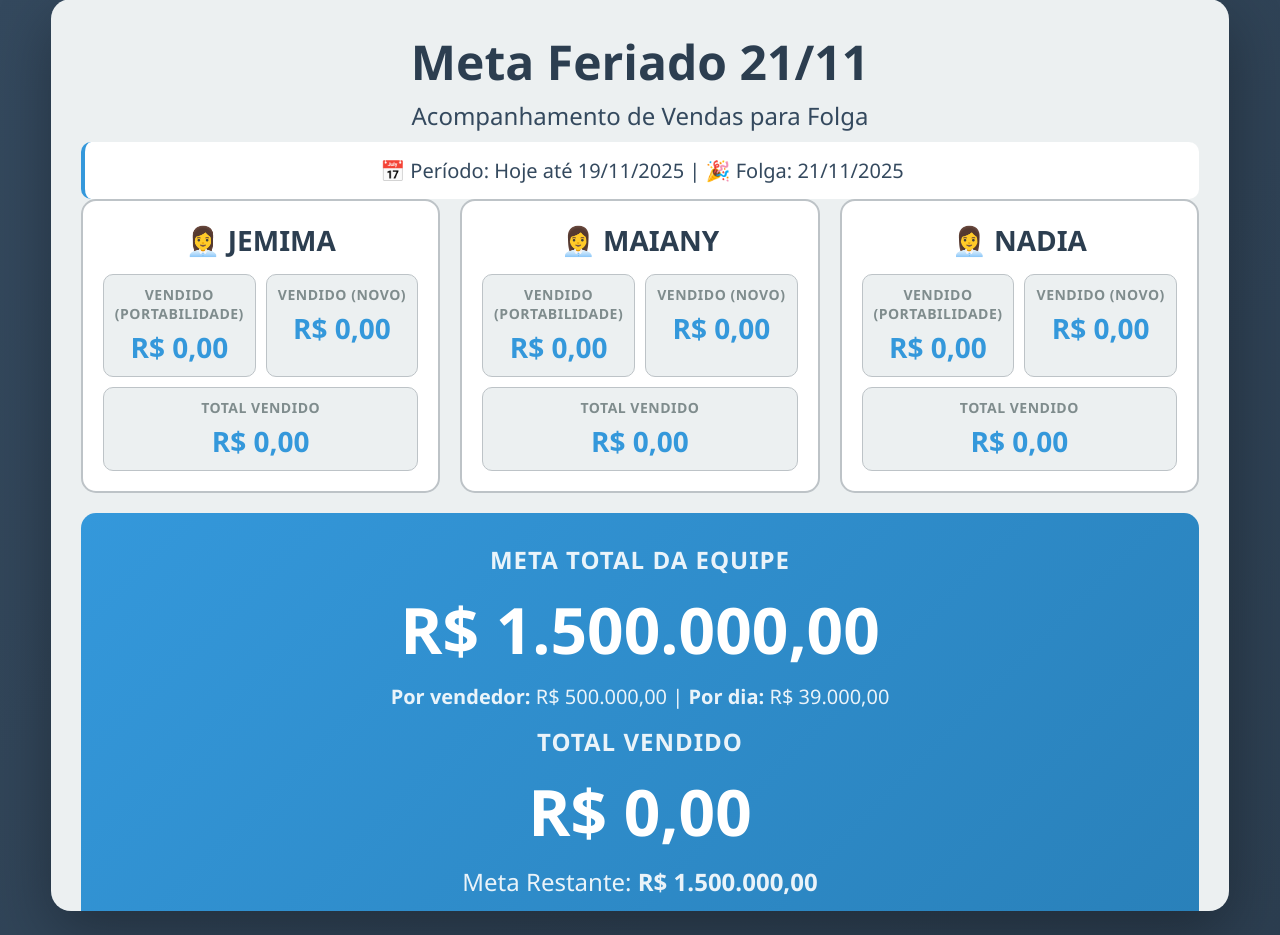
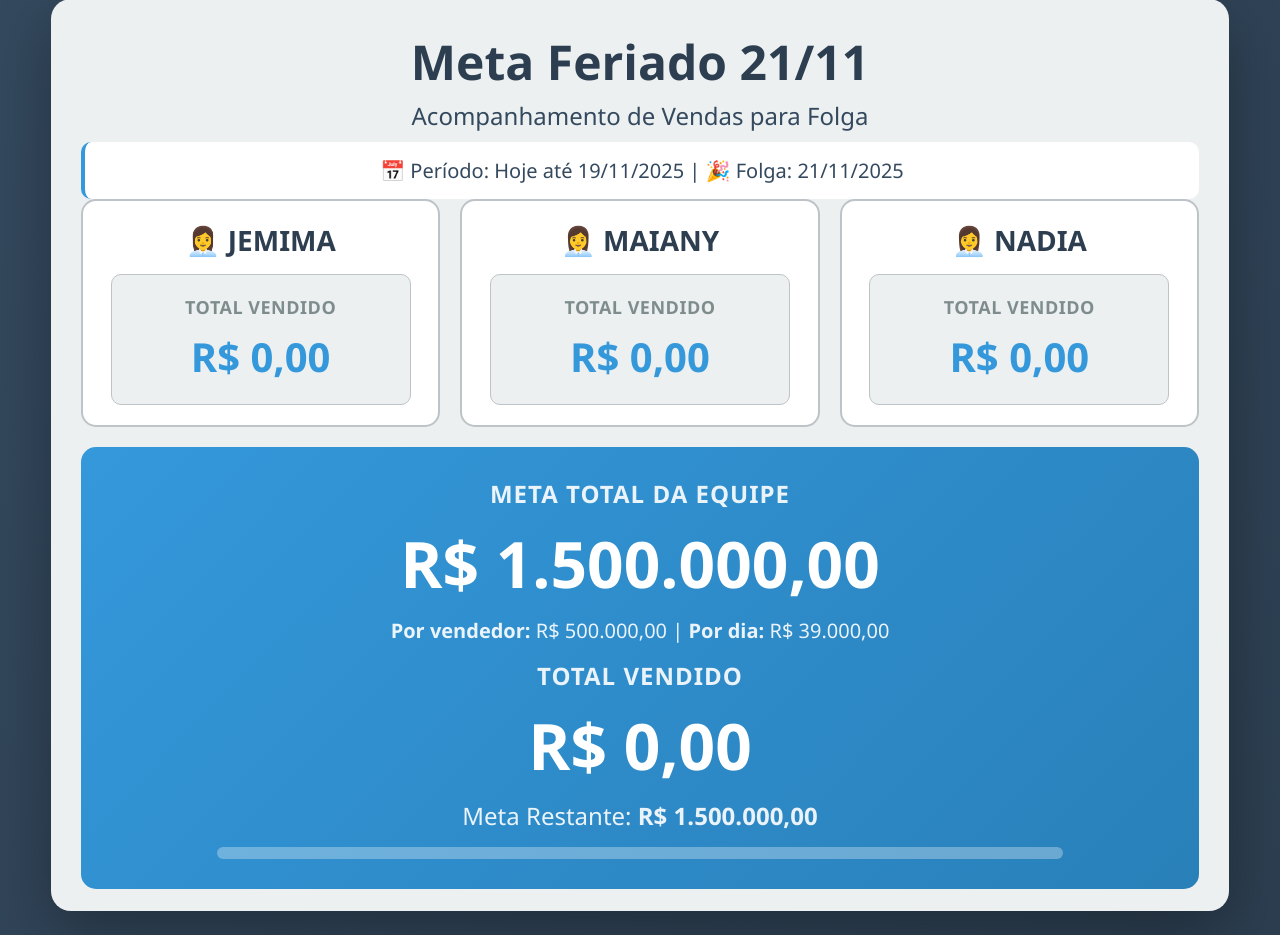
Before and after one commit to aryapromotora-alt/planilha-de-vendas, a Flask app: page /meta-feriado in a window 1280 px wide. Shown: the part 25-960 px from the top of the page. Run offline with Flask 3, Linux system fonts and the light colour scheme; data that the repository does not hold is empty; some libraries are stand-ins or nearby versions.

Commit message:
Add files via upload

```diff
--- a/templates/meta_feriado.html
+++ b/templates/meta_feriado.html
@@ -88,6 +88,8 @@
             display: flex;
             flex-direction: column;
             gap: 15px;
+            /* Novo: Centralizar o conteúdo da caixa do vendedor */
+            align-items: center;
         }
 
         .seller-name {
@@ -98,30 +100,32 @@
         }
 
         .seller-stats {
-            display: grid;
-            grid-template-columns: 1fr 1fr;
-            gap: 10px;
+            display: flex; /* Mudar para flex para centralizar melhor a única caixa */
+            justify-content: center;
+            width: 100%;
         }
 
         .stat-box {
             background: #ecf0f1; /* Fundo do container cinza claro/pastel */
-            padding: 10px;
+            padding: 20px 30px; /* Aumentar o padding para destaque */
             border-radius: 10px;
             text-align: center;
             border: 1px solid #bdc3c7; /* Borda suave */
+            width: 100%; /* Ocupar a largura total dentro do seller-stats */
+            max-width: 300px; /* Limitar o tamanho para não ficar muito largo */
         }
 
         .stat-label {
-            font-size: 14px;
+            font-size: 18px; /* Aumentar o tamanho da label */
             color: #7f8c8d; /* Cinza suave */
             text-transform: uppercase;
             letter-spacing: 0.5px;
-            margin-bottom: 5px;
+            margin-bottom: 10px; /* Aumentar margem */
             font-weight: 600;
         }
 
         .stat-value {
-            font-size: 28px; /* Aumentar para TV */
+            font-size: 40px; /* Aumentar bastante o valor para destaque */
             font-weight: bold;
             color: #3498db; /* Azul mais suave */
         }
@@ -235,15 +239,7 @@
                 <div class="seller-card">
                     <div class="seller-name">👩‍💼 JEMIMA</div>
                     <div class="seller-stats">
-                        <div class="stat-box">
-                            <div class="stat-label">Vendido (Portabilidade)</div>
-                            <div class="stat-value">{{ jemima_portabilidade }}</div>
-                        </div>
-                        <div class="stat-box">
-                            <div class="stat-label">Vendido (Novo)</div>
-                            <div class="stat-value">{{ jemima_novo }}</div>
-                        </div>
-                        <div class="stat-box" style="grid-column: span 2;">
+                        <div class="stat-box total-vendedor">
                             <div class="stat-label">Total Vendido</div>
                             <div class="stat-value">{{ jemima_total }}</div>
                         </div>
@@ -253,15 +249,7 @@
                 <div class="seller-card">
                     <div class="seller-name">👩‍💼 MAIANY</div>
                     <div class="seller-stats">
-                        <div class="stat-box">
-                            <div class="stat-label">Vendido (Portabilidade)</div>
-                            <div class="stat-value">{{ maiany_portabilidade }}</div>
-                        </div>
-                        <div class="stat-box">
-                            <div class="stat-label">Vendido (Novo)</div>
-                            <div class="stat-value">{{ maiany_novo }}</div>
-                        </div>
-                        <div class="stat-box" style="grid-column: span 2;">
+                        <div class="stat-box total-vendedor">
                             <div class="stat-label">Total Vendido</div>
                             <div class="stat-value">{{ maiany_total }}</div>
                         </div>
@@ -271,15 +259,7 @@
                 <div class="seller-card">
                     <div class="seller-name">👩‍💼 NADIA</div>
                     <div class="seller-stats">
-                        <div class="stat-box">
-                            <div class="stat-label">Vendido (Portabilidade)</div>
-                            <div class="stat-value">{{ nadia_portabilidade }}</div>
-                        </div>
-                        <div class="stat-box">
-                            <div class="stat-label">Vendido (Novo)</div>
-                            <div class="stat-value">{{ nadia_novo }}</div>
-                        </div>
-                        <div class="stat-box" style="grid-column: span 2;">
+                        <div class="stat-box total-vendedor">
                             <div class="stat-label">Total Vendido</div>
                             <div class="stat-value">{{ nadia_total }}</div>
                         </div>
```
